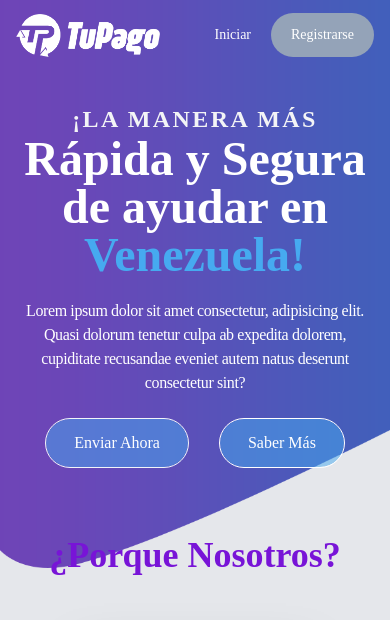
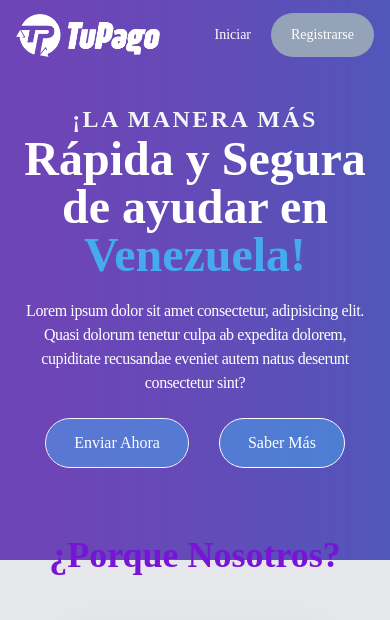
Before and after one commit to victoriusd/TuPago.com, a website: page index.html in a window 390 px wide. Shown: the top 620 px of the page. Drawn offline with nearby package versions, Linux system fonts and the light colour scheme; a web font is replaced by a local one.

Commit message:
v9 fixed v2

```diff
--- a/index.html
+++ b/index.html
@@ -118,7 +118,7 @@
             <!--<div
                 class=" bg-gradient-to-r from-[#6f44b7] via-[#3d62bb] to-[#342d7a] absolute h-[46rem] bg-no-repeat -top-[11rem] lg:-top-60 w-full inset-0 -z-10 opacity-100 lg:h-[55rem] lg:bg-startup">
             </div> -->
-            <div class=" w-[58rem] absolute inset-0 h-[35.5rem] md:h-auto md:w-auto -left-4 md:-left-6 md:-top-[17rem] -z-10 ">
+            <div class=" w-[86rem] absolute inset-0 h-[35rem] md:h-auto md:w-auto -left-4 md:-left-6 md:-top-[17rem] -z-10 ">
                 <div class="w-full h-full bg-cover bg-no-repeat " style="background-image: url('./img/startup-1.png');"></div>
             </div>
 
```
Also changed, not shown: output.css.
